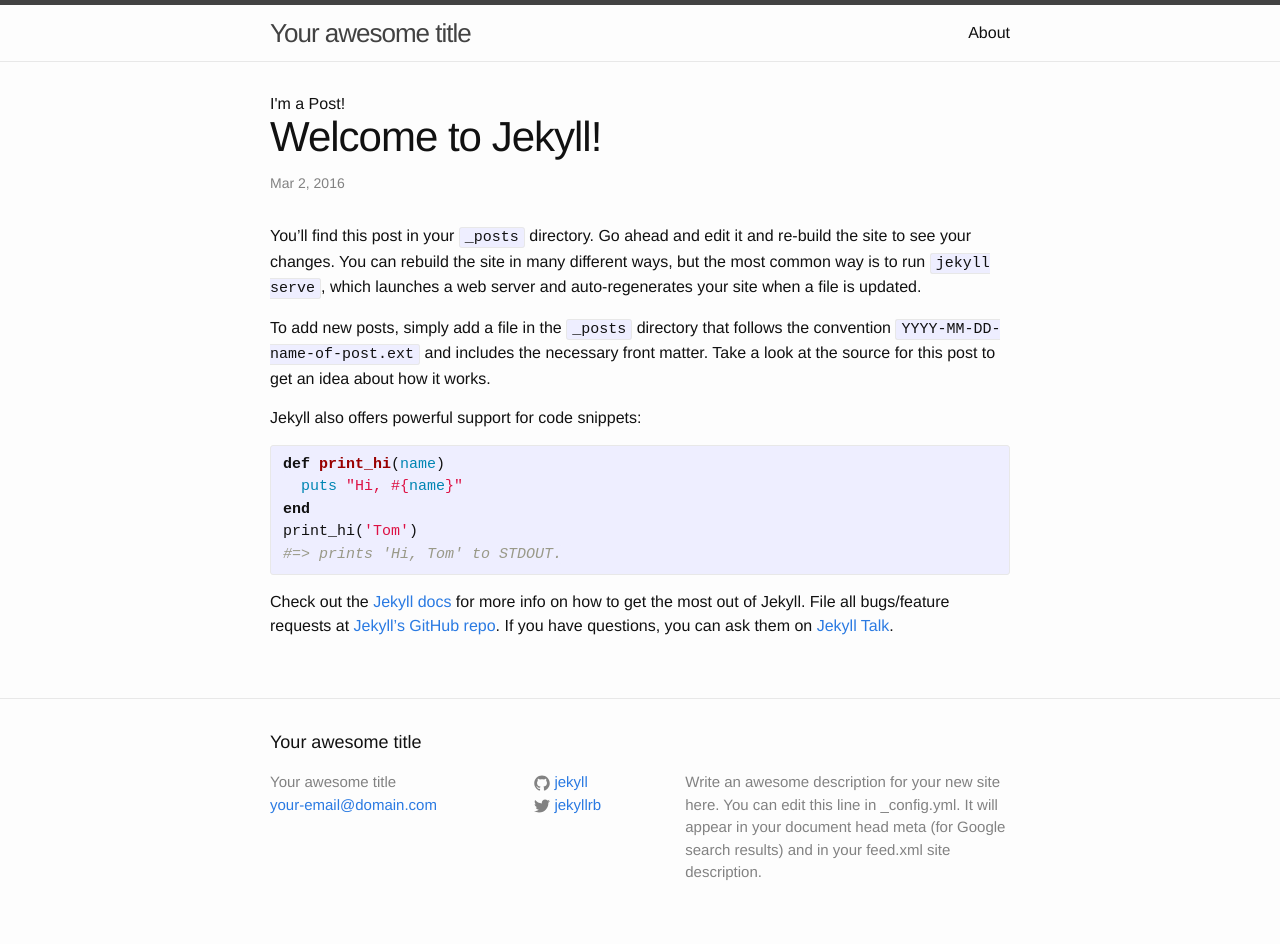
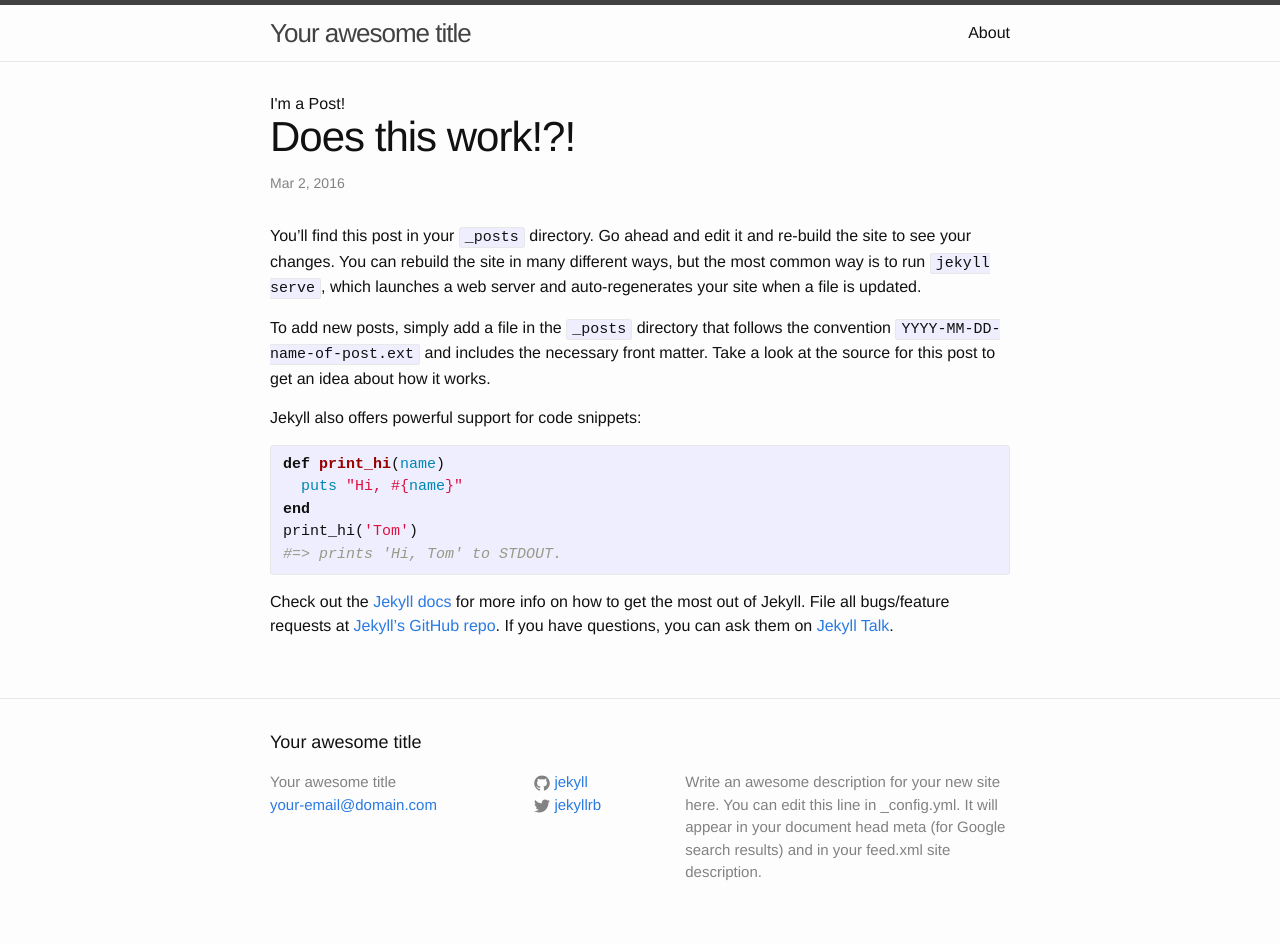
Before and after one commit to mashaubnt/mashaubnt.github.io, a Jekyll site: the page built from _posts/2016-03-02-welcome-to-jekyll.markdown, in a window 1280 px wide. Built offline with Jekyll 4.4.1, drawn with Linux system fonts in a browser that asks for light colours.

Commit message:
initial commit

```diff
--- a/_posts/2016-03-02-welcome-to-jekyll.markdown
+++ b/_posts/2016-03-02-welcome-to-jekyll.markdown
@@ -1,6 +1,6 @@
 ---
 layout: post
-title:  "Welcome to Jekyll!"
+title:  "Does this work!?!"
 date:   2016-03-02 12:09:14 -0500
 categories: jekyll update
 ---
```
